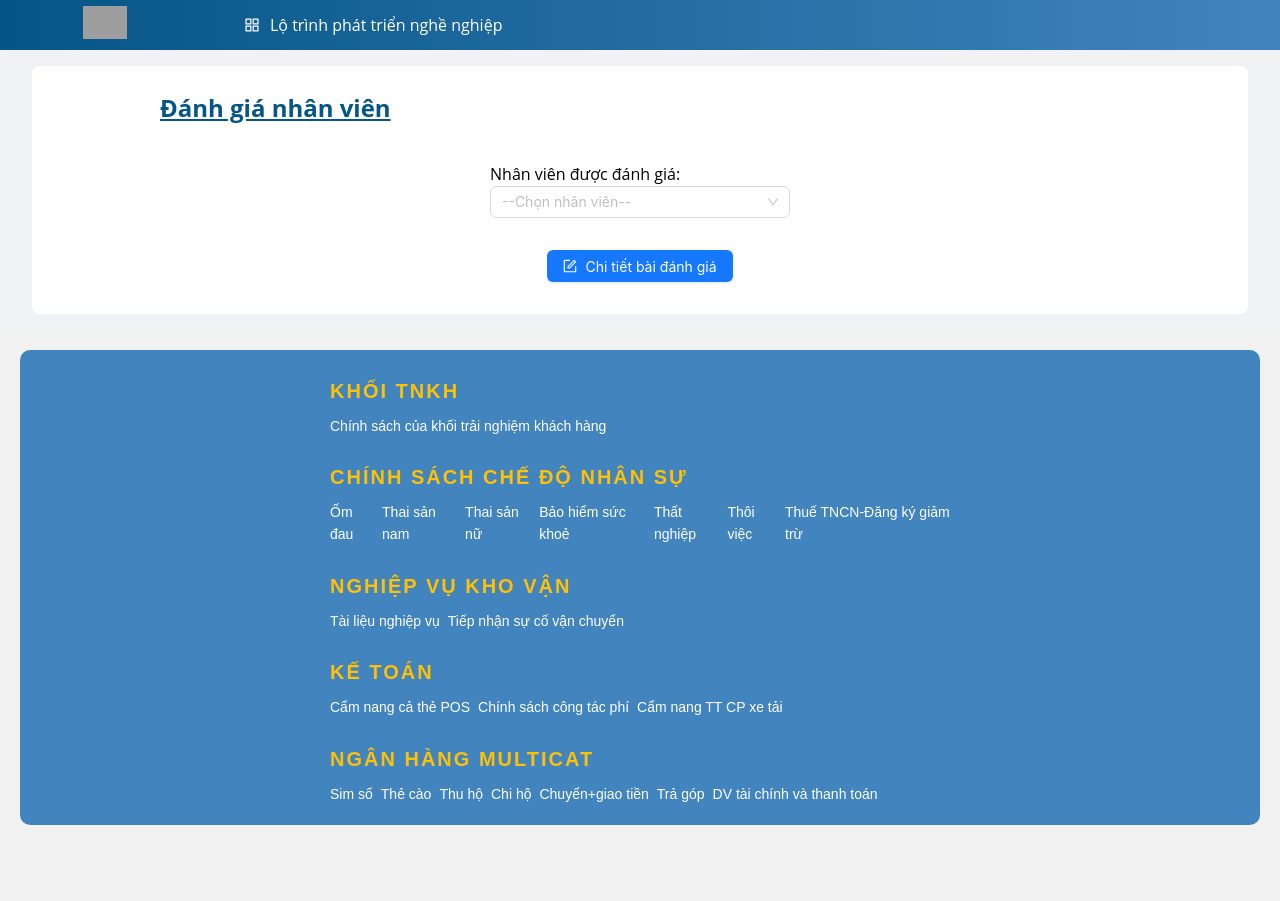
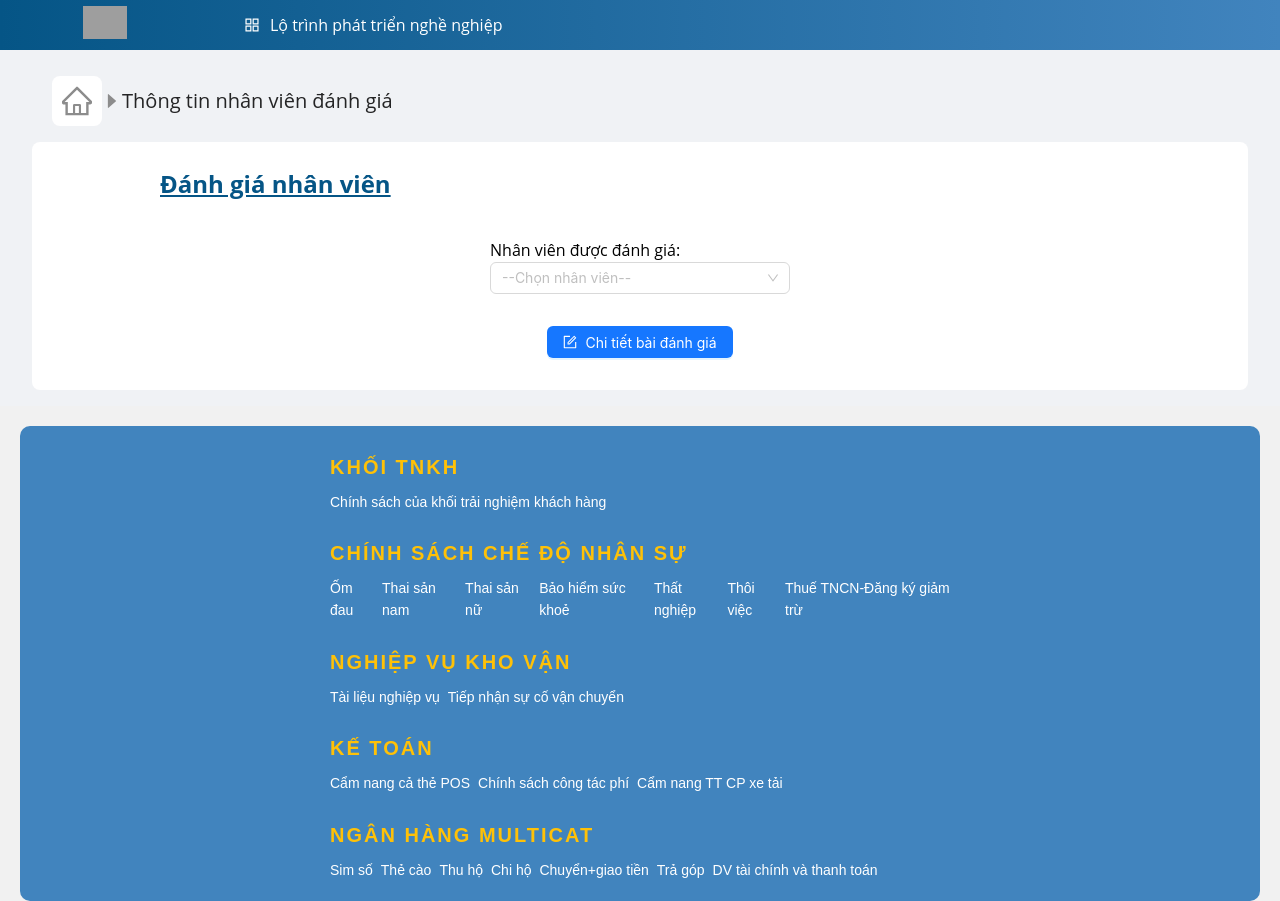
Before and after one commit to Nguyen-Xuan-Tien-2001/Career-path-builder, a React (Vite) app: page /danh-gia-nhan-vien in a window 1280 px wide. Before the commit the page ends 825 px from the top, so only its background shows below. Built offline with nearby package versions, Linux system fonts and the light colour scheme; grey boxes are pictures that could not be loaded.

Commit message:
add staff-review to nav

```diff
--- a/src/components/Header/Header.tsx
+++ b/src/components/Header/Header.tsx
@@ -21,6 +21,12 @@ const Header = () => {
       key: '3',
       label: (
         <Link to={'/khai-bao-dot-danh-gia'} style={{color: 'black'}}>Khai báo đợt đánh giá</Link>
+      ),
+    },
+    {
+      key: '4',
+      label: (
+        <Link to={'/danh-gia-nhan-vien'} style={{color: 'black'}}>Đánh giá nhân viên</Link>
       ),
     },
   ];
--- a/src/components/StaffReview/staffReview.css
+++ b/src/components/StaffReview/staffReview.css
@@ -8,6 +8,7 @@
     background-color: #ffffff;
     border-radius: 0.5rem;
     padding: 1.5rem 3rem;
+    margin-top: 1rem;
 }
 
 .staff-info_text {
--- a/src/components/StaffReview/staffReview.tsx
+++ b/src/components/StaffReview/staffReview.tsx
@@ -1,6 +1,6 @@
 import React, { useState } from 'react';
 import { Button, Select, Input, Tooltip, Modal } from 'antd';
-import { FormOutlined, InfoCircleFilled, CloseOutlined, CheckOutlined } from '@ant-design/icons';
+import { FormOutlined, InfoCircleFilled, CloseOutlined, CheckOutlined, HomeOutlined, CaretRightOutlined } from '@ant-design/icons';
 
 import "./staffReview.css";
 import TableInfo from './tableInfo';
@@ -43,6 +43,11 @@ const StaffReview: React.FC = () => {
 
     return (<>
         <div className="staff-review_root">
+        <div className='review_header'>
+                <HomeOutlined className='icon_home' />
+                <CaretRightOutlined className='icon_navigateNext' />
+                <span>Thông tin nhân viên đánh giá</span>
+            </div>
             <div className="staff-info_container">
                 <div className="staff-info_text">
                     Đánh giá nhân viên
```
